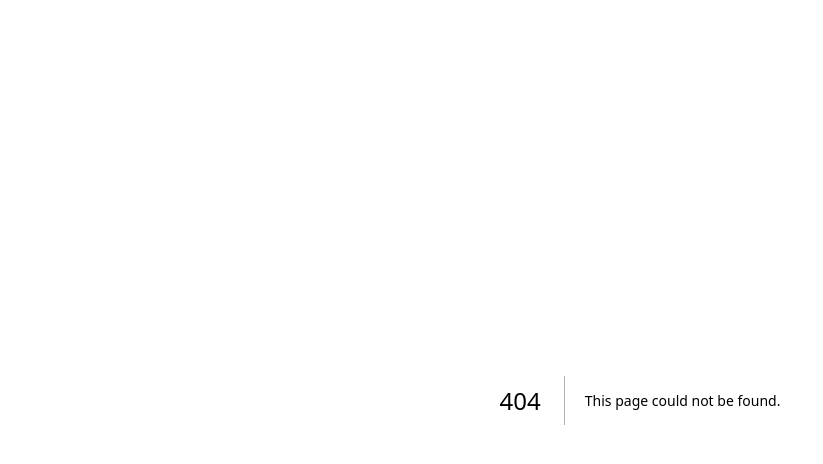
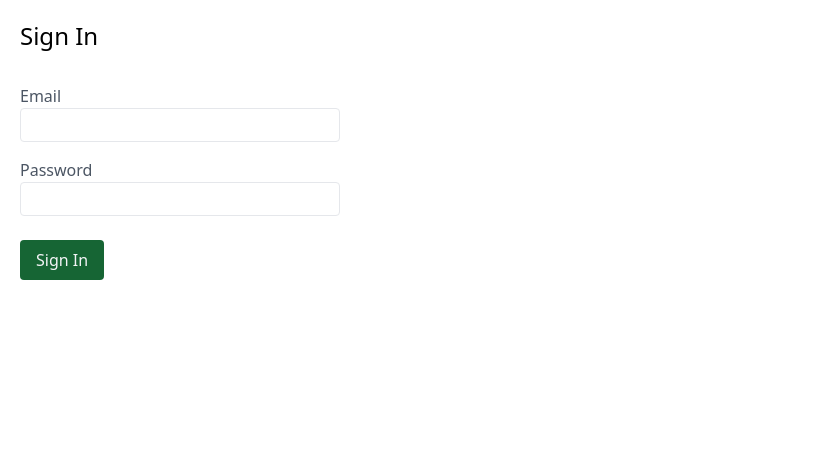
Before and after one commit to ruanres/next-shop, a Next.js app: page /sign-in in a window 1280 px wide. Before the commit this address had no page. Shown: the top 464 px of the page, without its empty margins (0-823 px from the left). Built offline with nearby package versions, Linux system fonts and the light colour scheme.

Commit message:
feat: create sign-in page

```diff
--- /dev/null
+++ b/components/Button.js
@@ -0,0 +1,9 @@
+function Button({ type, children }) {
+	return (
+		<button type={type} className="bg-green-800 my-2 px-4 py-2 text-gray-100 rounded hover:bg-green-700">
+			{children}
+		</button>
+	);
+}
+
+export default Button;
--- /dev/null
+++ b/components/Field.js
@@ -0,0 +1,12 @@
+function Field({label, children}) {
+	return (
+		<label className='block my-4'>
+			<span className='block tx-sm text-gray-600'>
+				{label}
+			</span>
+			{children}
+		</label>
+	);
+}
+
+export default Field;
--- /dev/null
+++ b/components/Input.js
@@ -0,0 +1,13 @@
+function Input({ type, value, onChange, required }) {
+	return (
+		<input
+			type={type}
+			value={value}
+			onChange={onChange}
+			required={required}
+			className='border px-3 py-1 w-80 rounded'
+		/>
+	);
+}
+
+export default Input;
--- /dev/null
+++ b/pages/sign-in.js
@@ -0,0 +1,36 @@
+import Button from '@/components/Button';
+import Field from '@/components/Field';
+import Input from '@/components/Input';
+import Page from '@/components/Page';
+import { useState } from 'react';
+
+function SignInPage() {
+	const [email, setEmail] = useState('');
+	const [password, setPassword] = useState('');
+
+	const handleSubmit = (event) => {
+		console.log({email, password});
+		event.preventDefault();
+	};
+	return (
+		<Page title="Sign In">
+			<form onSubmit={handleSubmit}>
+				<Field label="Email">
+					<Input type="email" required value={email}
+						onChange={(event) => setEmail(event.target.value)}
+					/>
+				</Field>
+				<Field label="Password">
+					<Input type="password" required value={password}
+						onChange={(event) => setPassword(event.target.value)}
+					/>
+				</Field>
+				<Button type="submit">
+        Sign In
+				</Button>
+			</form>
+		</Page>
+	);
+}
+
+export default SignInPage;
```
